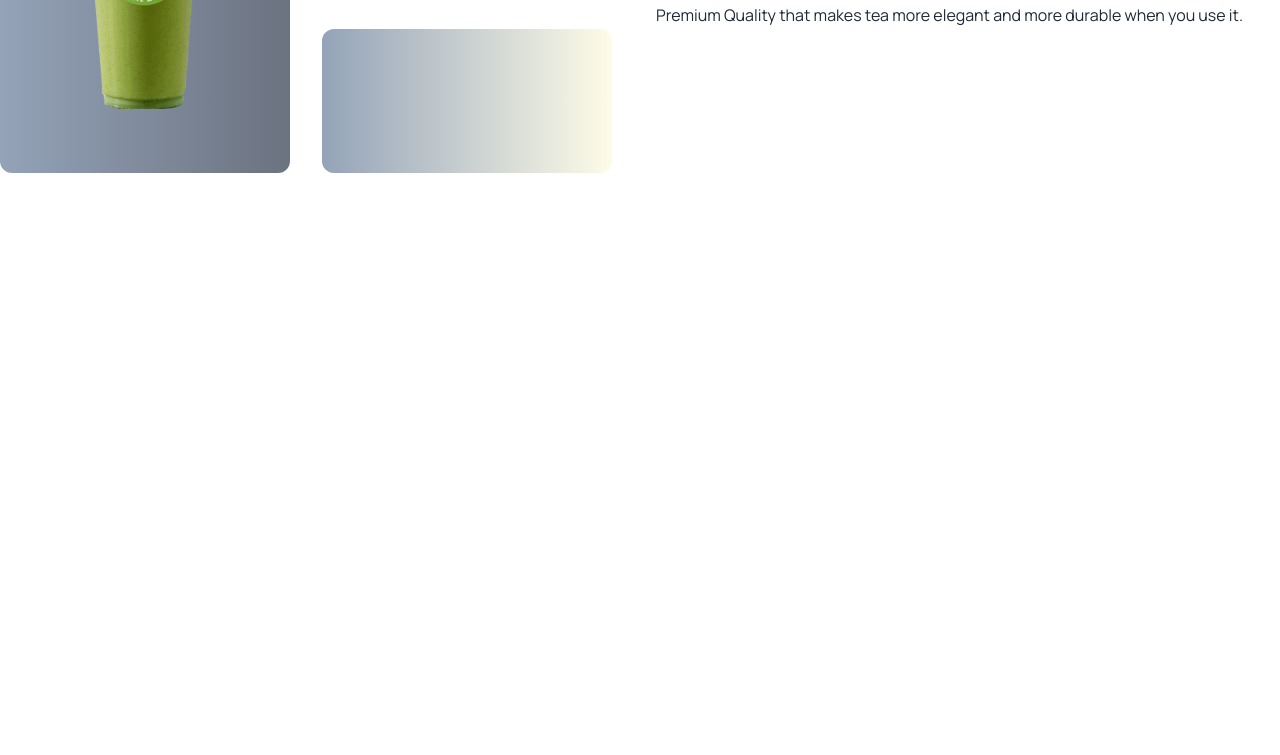
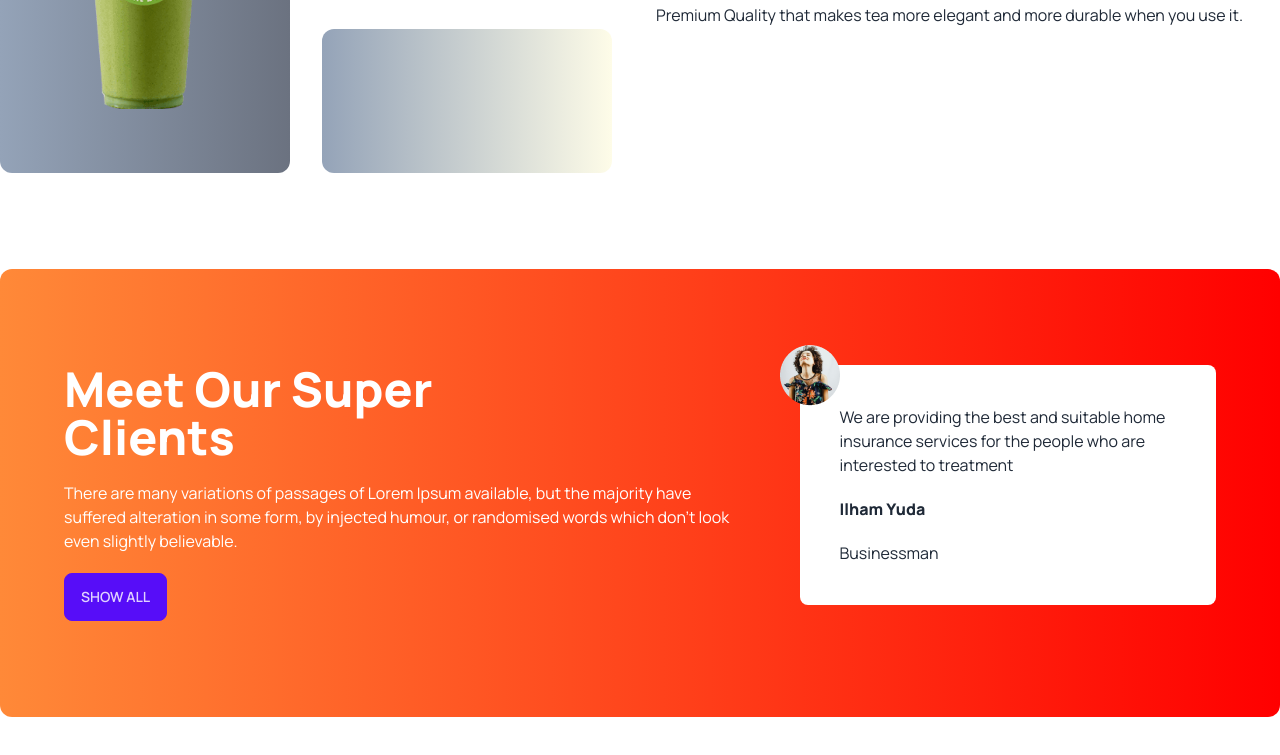
Before and after one commit to raton101/tea-house-resources, a plain HTML site: page index.html in a window 1280 px wide. Shown: the part 1426-2181 px from the top of the page. Before the commit the page ends 1695 px from the top, so only its background shows below. Drawn offline with nearby package versions, Linux system fonts and the light colour scheme.

Commit message:
Meet Our Super Clients

```diff
--- a/index.html
+++ b/index.html
@@ -130,6 +130,27 @@
 
         </div>
       </section>
+      <!-- Meet Our Super Clients -->
+      <section class="my-24 rounded-xl flex flex-col lg:flex-row gap-12 bg-gradient-to-r from-[#FF8938] to-[#FF0000] px-16 py-24">
+        <div class="space-y-5">
+          <h2 class="text-5xl font-extrabold text-white">
+            Meet Our Super<br> Clients</h2>
+            <p class="text-white">There are many variations of passages of Lorem Ipsum available, but the majority have suffered alteration in some form, by injected humour, or randomised words which don't look even slightly believable. </p>
+            <button class="btn btn-primary">Show All</button>
+        </div>
+
+        <div>
+          <!-- revew relative image -->
+          <div class="p-10 rounded-lg bg-white relative">
+            <img class="absolute -top-5 -left-5" src="images/client.png" alt="">
+            <p>We are providing the best and suitable home insurance services for the people who are interested to treatment</p>
+            <h4 class="font-bold my-5">Ilham Yuda</h4>
+            <p class="font-medium">Businessman</p>
+
+          </div>
+        </div>
+
+      </section>
 
 
     </main>
```
